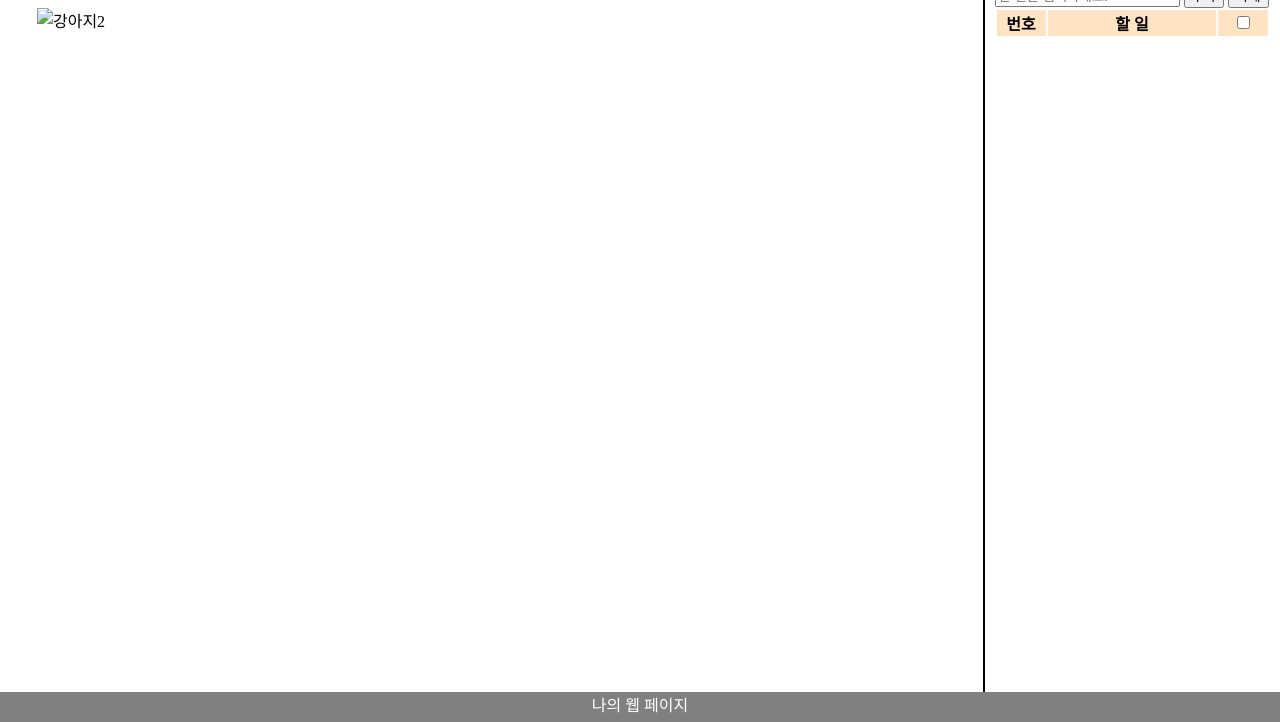
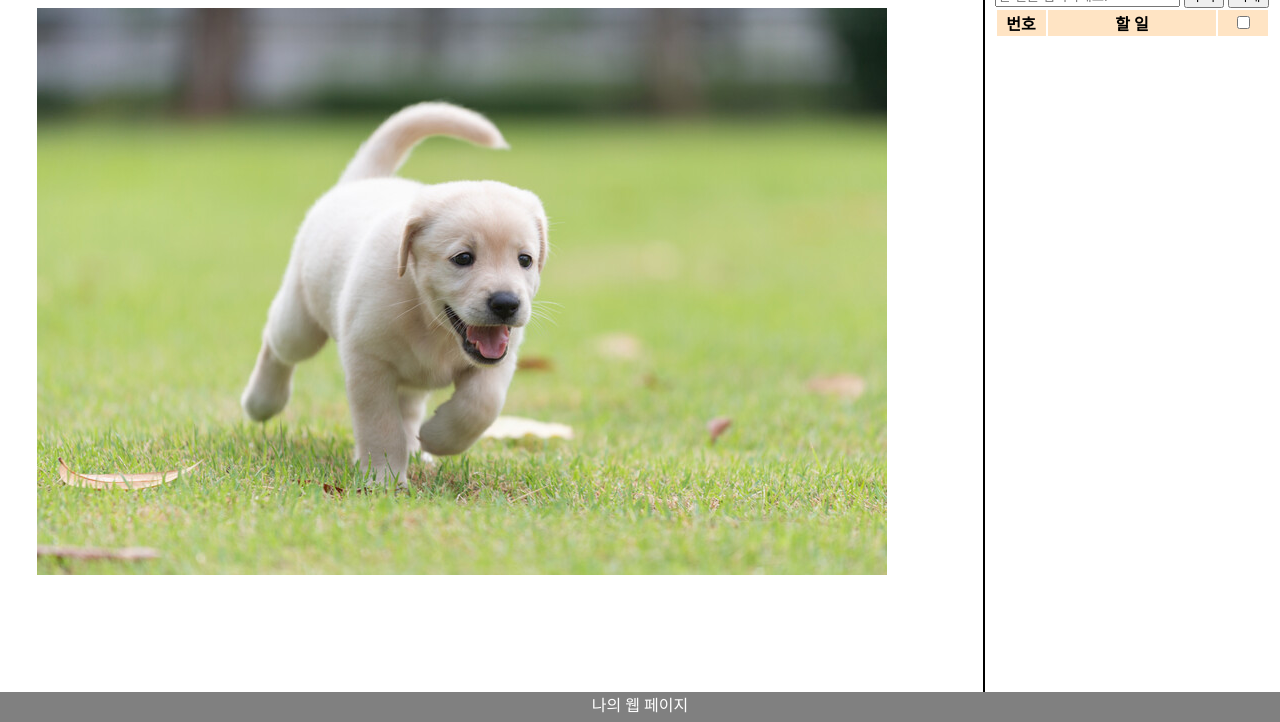
Before and after one commit to hyg21431-sys/TestWebPage, a plain HTML site: page index.html in a window 1280 px wide. Shown: the part 231-953 px from the top of the page. Drawn offline with Linux system fonts and the light colour scheme.

Commit message:
Update index.html

```diff
--- a/index.html
+++ b/index.html
@@ -24,7 +24,7 @@
             <div class="aside-left"></div>
             <div class="contents">
                 <h1 >사진 구경하세요</h1>
-                <img src="../htmlcssjs/img/강아지2.jpg" alt="강아지2">
+                <img src="./img/강아지2.jpg" alt="강아지2">
             </div>
             <div class="aside-right">
                 <h3>오늘 할 일</h3>
```
